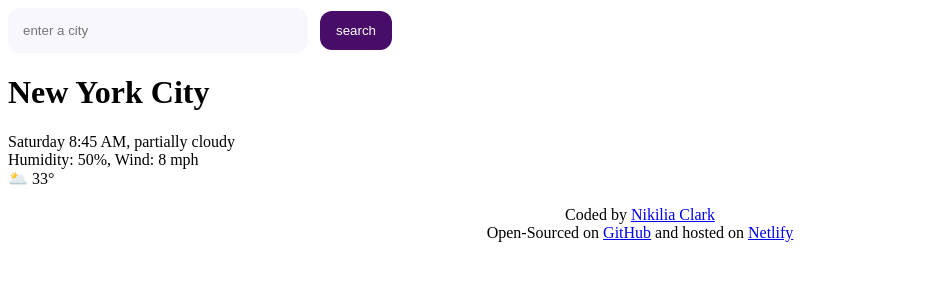
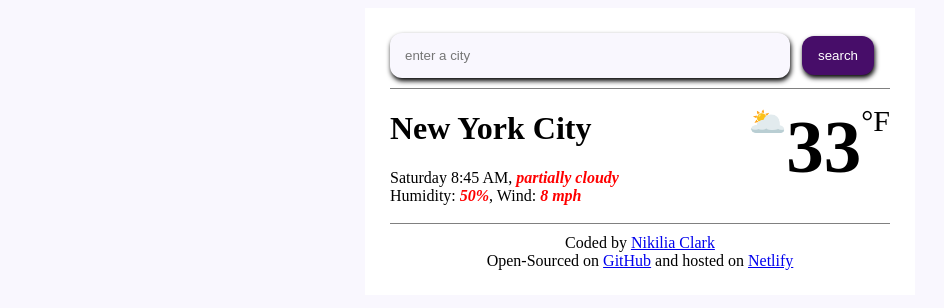
Before and after one commit to Niki-Nicoli/My-Weather-App, a plain HTML site: page index.html in a window 1280 px wide. Shown: the whole page, without its empty margins (0-944 px from the left). Drawn offline with Linux system fonts and the light colour scheme.

Commit message:
HTML CSS added
HTML was also updated

```diff
--- a/Styling.css
+++ b/Styling.css
@@ -1,7 +1,22 @@
+body {
+  background-color: #f9f7fe;
+}
+.container {
+  margin: 0 auto;
+  display: block;
+  padding: 25px;
+  background-color: white;
+  width: 500px;
+}
+.form-information {
+  border-bottom: 1px solid gray;
+  padding: 0 0 10px 0;
+}
 .Search {
-  width: 300px;
+  width: 400px;
   padding: 15px;
   border: none;
+  box-shadow: 1px 3px 5px black;
   border-radius: 12px;
   background-color: #f9f7fe;
   margin-right: 8px;
@@ -9,12 +24,38 @@
 .Submit {
   border: none;
   border-radius: 12px;
-  margin: 0;
   padding: 12px 16px;
   background-color: #470d69;
   color: white;
+  box-shadow: 1px 3px 5px black;
 }
+.weather-data {
+  display: flex;
+  justify-content: space-between;
+}
+span {
+  font-style: italic;
+  font-weight: bold;
+  color: red;
+}
+.temperature-container {
+  display: flex;
+  justify-content: space-between;
+  position: relative;
+  top: 15px;
+}
+.temperature {
+  font-size: 75px;
+  font-weight: bold;
+}
+.emoji,
+.degree {
+  font-size: 30px;
+}
+
 footer {
+  border-top: 1px solid gray;
+  padding: 10px 0 0 0;
   font-family: "Times New Roman", Times, serif;
   text-align: center;
 }
--- a/index.html
+++ b/index.html
@@ -7,18 +7,18 @@
     <link rel="stylesheet" href="Styling.css" />
   </head>
   <body>
-    <form>
+    <div class= "container">
+  <form class="form-information">
       <input class="Search" type="search" placeholder="enter a city" required />
       <input class="Submit" type="submit" value="search" />
     </form>
     <main>
-      <div>
-        <h1>New York City</h1>
-        Saturday 8:45 AM, partially cloudy
+            <div class="weather-data">        <div><h1>New York City</h1>
+        Saturday 8:45 AM, <span>partially cloudy</span>
         <br />
-        Humidity: 50%, Wind: 8 mph
+        Humidity: <span>50%</span>, Wind: <span>8 mph</span>
       </div>
-      <div>🌥️ 33°</div>
+      <div class="temperature-container"><div class="emoji">🌥️</div><div class="temperature">33</div><div class="degree">°F</div></div></div>
     </main>
     <br />
     <footer>
```
